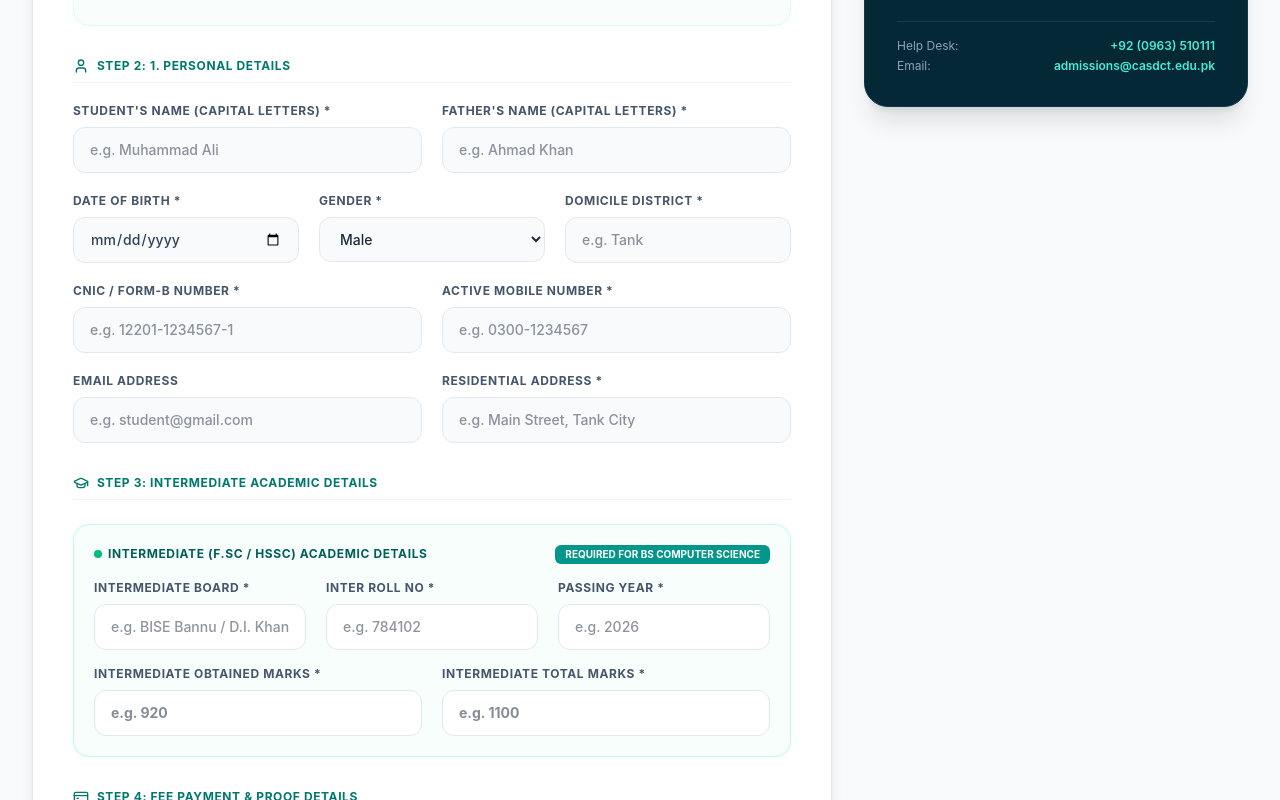
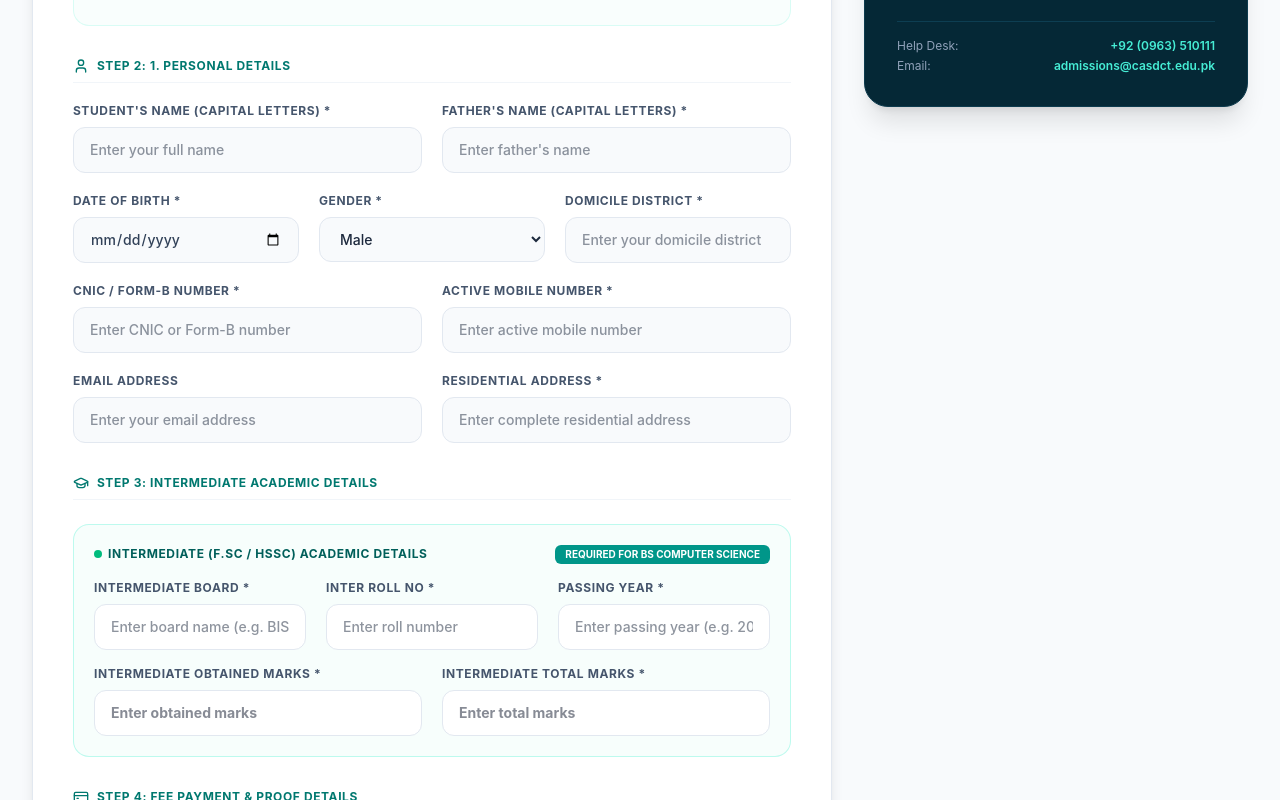
Before and after one commit to tanveermedaveer-jpg/gdc-tank-website, a React (Vite) app: page /apply in a window 1280 px wide. Shown: the part 700-1500 px from the top of the page. Built offline with nearby package versions, Linux system fonts and the light colour scheme.

Commit message:
Update admission form placeholders and strict dynamic academic details switching

```diff
--- a/src/pages/ApplyNow.jsx
+++ b/src/pages/ApplyNow.jsx
@@ -181,7 +181,7 @@ export default function ApplyNow() {
             {t('onlineAdmissionReg')}
           </h1>
           <p className="text-teal-300 text-sm sm:text-base font-semibold max-w-xl mx-auto uppercase tracking-wider">
-            {t('academicSession')} • Fall 2026
+            {t('academicSession')} • 2026-2027
           </p>
         </div>
       </section>
@@ -245,7 +245,7 @@ export default function ApplyNow() {
           ) : (
             <div className="grid grid-cols-1 lg:grid-cols-3 gap-8">
 
-              {/* Left Side: Dynamic Admission Form */}
+              {/* Left Side: Clean Dynamic Admission Form */}
               <div className="lg:col-span-2 bg-white dark:bg-slate-900 border border-slate-200 dark:border-slate-800 rounded-3xl p-6 sm:p-10 shadow-lg">
 
                 {/* Form Header */}
@@ -315,7 +315,7 @@ export default function ApplyNow() {
                         <input
                           type="text" name="studentName" value={formData.studentName} onChange={handleChange} required
                           className="w-full bg-slate-50 dark:bg-slate-800 border border-slate-200 dark:border-slate-700 rounded-xl px-4 py-3 text-sm focus:outline-none focus:ring-2 focus:ring-teal-500 font-medium"
-                          placeholder="e.g. Muhammad Ali"
+                          placeholder="Enter your full name"
                         />
                       </div>
                       <div>
@@ -325,7 +325,7 @@ export default function ApplyNow() {
                         <input
                           type="text" name="fatherName" value={formData.fatherName} onChange={handleChange} required
                           className="w-full bg-slate-50 dark:bg-slate-800 border border-slate-200 dark:border-slate-700 rounded-xl px-4 py-3 text-sm focus:outline-none focus:ring-2 focus:ring-teal-500 font-medium"
-                          placeholder="e.g. Ahmad Khan"
+                          placeholder="Enter father's name"
                         />
                       </div>
                     </div>
@@ -359,7 +359,7 @@ export default function ApplyNow() {
                         <input
                           type="text" name="domicile" value={formData.domicile} onChange={handleChange} required
                           className="w-full bg-slate-50 dark:bg-slate-800 border border-slate-200 dark:border-slate-700 rounded-xl px-4 py-3 text-sm focus:outline-none focus:ring-2 focus:ring-teal-500 font-medium"
-                          placeholder="e.g. Tank"
+                          placeholder="Enter your domicile district"
                         />
                       </div>
                     </div>
@@ -372,7 +372,7 @@ export default function ApplyNow() {
                         <input
                           type="text" name="cnic" value={formData.cnic} onChange={handleChange} required
                           className="w-full bg-slate-50 dark:bg-slate-800 border border-slate-200 dark:border-slate-700 rounded-xl px-4 py-3 text-sm focus:outline-none focus:ring-2 focus:ring-teal-500 font-medium"
-                          placeholder="e.g. 12201-1234567-1"
+                          placeholder="Enter CNIC or Form-B number"
                         />
                       </div>
                       <div>
@@ -382,7 +382,7 @@ export default function ApplyNow() {
                         <input
                           type="tel" name="mobile" value={formData.mobile} onChange={handleChange} required
                           className="w-full bg-slate-50 dark:bg-slate-800 border border-slate-200 dark:border-slate-700 rounded-xl px-4 py-3 text-sm focus:outline-none focus:ring-2 focus:ring-teal-500 font-medium"
-                          placeholder="e.g. 0300-1234567"
+                          placeholder="Enter active mobile number"
                         />
                       </div>
                     </div>
@@ -395,7 +395,7 @@ export default function ApplyNow() {
                         <input
                           type="email" name="email" value={formData.email} onChange={handleChange}
                           className="w-full bg-slate-50 dark:bg-slate-800 border border-slate-200 dark:border-slate-700 rounded-xl px-4 py-3 text-sm focus:outline-none focus:ring-2 focus:ring-teal-500 font-medium"
-                          placeholder="e.g. student@gmail.com"
+                          placeholder="Enter your email address"
                         />
                       </div>
                       <div>
@@ -405,7 +405,7 @@ export default function ApplyNow() {
                         <input
                           type="text" name="address" value={formData.address} onChange={handleChange} required
                           className="w-full bg-slate-50 dark:bg-slate-800 border border-slate-200 dark:border-slate-700 rounded-xl px-4 py-3 text-sm focus:outline-none focus:ring-2 focus:ring-teal-500 font-medium"
-                          placeholder="e.g. Main Street, Tank City"
+                          placeholder="Enter complete residential address"
                         />
                       </div>
                     </div>
@@ -449,7 +449,7 @@ export default function ApplyNow() {
                             <input
                               type="text" name="matricBoard" value={formData.matricBoard} onChange={handleChange} required={!isBsProgram}
                               className="w-full bg-white dark:bg-slate-800 border border-slate-200 dark:border-slate-700 rounded-xl px-4 py-3 text-sm focus:outline-none focus:ring-2 focus:ring-teal-500 font-medium"
-                              placeholder="e.g. BISE Bannu / D.I. Khan"
+                              placeholder="Enter board name (e.g. BISE D.I. Khan)"
                             />
                           </div>
                           <div>
@@ -459,7 +459,7 @@ export default function ApplyNow() {
                             <input
                               type="text" name="matricRollNo" value={formData.matricRollNo} onChange={handleChange} required={!isBsProgram}
                               className="w-full bg-white dark:bg-slate-800 border border-slate-200 dark:border-slate-700 rounded-xl px-4 py-3 text-sm focus:outline-none focus:ring-2 focus:ring-teal-500 font-medium"
-                              placeholder="e.g. 452109"
+                              placeholder="Enter roll number"
                             />
                           </div>
                           <div>
@@ -469,7 +469,7 @@ export default function ApplyNow() {
                             <input
                               type="text" name="matricPassingYear" value={formData.matricPassingYear} onChange={handleChange} required={!isBsProgram}
                               className="w-full bg-white dark:bg-slate-800 border border-slate-200 dark:border-slate-700 rounded-xl px-4 py-3 text-sm focus:outline-none focus:ring-2 focus:ring-teal-500 font-medium"
-                              placeholder="e.g. 2025"
+                              placeholder="Enter passing year (e.g. 2026)"
                             />
                           </div>
                         </div>
@@ -482,7 +482,7 @@ export default function ApplyNow() {
                             <input
                               type="number" name="matricObtainedMarks" value={formData.matricObtainedMarks} onChange={handleChange} required={!isBsProgram}
                               className="w-full bg-white dark:bg-slate-800 border border-slate-200 dark:border-slate-700 rounded-xl px-4 py-3 text-sm focus:outline-none focus:ring-2 focus:ring-teal-500 font-bold text-slate-900 dark:text-white"
-                              placeholder="e.g. 850"
+                              placeholder="Enter obtained marks"
                             />
                           </div>
                           <div>
@@ -492,7 +492,7 @@ export default function ApplyNow() {
                             <input
                               type="number" name="matricTotalMarks" value={formData.matricTotalMarks} onChange={handleChange} required={!isBsProgram}
                               className="w-full bg-white dark:bg-slate-800 border border-slate-200 dark:border-slate-700 rounded-xl px-4 py-3 text-sm focus:outline-none focus:ring-2 focus:ring-teal-500 font-bold text-slate-900 dark:text-white"
-                              placeholder="e.g. 1100"
+                              placeholder="Enter total marks"
                             />
                           </div>
                         </div>
@@ -520,7 +520,7 @@ export default function ApplyNow() {
                             <input
                               type="text" name="interBoard" value={formData.interBoard} onChange={handleChange} required={isBsProgram}
                               className="w-full bg-white dark:bg-slate-800 border border-slate-200 dark:border-slate-700 rounded-xl px-4 py-3 text-sm focus:outline-none focus:ring-2 focus:ring-teal-500 font-medium"
-                              placeholder="e.g. BISE Bannu / D.I. Khan"
+                              placeholder="Enter board name (e.g. BISE D.I. Khan)"
                             />
                           </div>
                           <div>
@@ -530,7 +530,7 @@ export default function ApplyNow() {
                             <input
                               type="text" name="interRollNo" value={formData.interRollNo} onChange={handleChange} required={isBsProgram}
                               className="w-full bg-white dark:bg-slate-800 border border-slate-200 dark:border-slate-700 rounded-xl px-4 py-3 text-sm focus:outline-none focus:ring-2 focus:ring-teal-500 font-medium"
-                              placeholder="e.g. 784102"
+                              placeholder="Enter roll number"
                             />
                           </div>
                           <div>
@@ -540,7 +540,7 @@ export default function ApplyNow() {
                             <input
                               type="text" name="interPassingYear" value={formData.interPassingYear} onChange={handleChange} required={isBsProgram}
                               className="w-full bg-white dark:bg-slate-800 border border-slate-200 dark:border-slate-700 rounded-xl px-4 py-3 text-sm focus:outline-none focus:ring-2 focus:ring-teal-500 font-medium"
-                              placeholder="e.g. 2026"
+                              placeholder="Enter passing year (e.g. 2026)"
                             />
                           </div>
                         </div>
@@ -553,7 +553,7 @@ export default function ApplyNow() {
                             <input
                               type="number" name="interObtainedMarks" value={formData.interObtainedMarks} onChange={handleChange} required={isBsProgram}
                               className="w-full bg-white dark:bg-slate-800 border border-slate-200 dark:border-slate-700 rounded-xl px-4 py-3 text-sm focus:outline-none focus:ring-2 focus:ring-teal-500 font-bold text-slate-900 dark:text-white"
-                              placeholder="e.g. 920"
+                              placeholder="Enter obtained marks"
                             />
                           </div>
                           <div>
@@ -563,7 +563,7 @@ export default function ApplyNow() {
                             <input
                               type="number" name="interTotalMarks" value={formData.interTotalMarks} onChange={handleChange} required={isBsProgram}
                               className="w-full bg-white dark:bg-slate-800 border border-slate-200 dark:border-slate-700 rounded-xl px-4 py-3 text-sm focus:outline-none focus:ring-2 focus:ring-teal-500 font-bold text-slate-900 dark:text-white"
-                              placeholder="e.g. 1100"
+                              placeholder="Enter total marks"
                             />
                           </div>
                         </div>
@@ -603,7 +603,7 @@ export default function ApplyNow() {
                         <input
                           type="text" name="trxId" value={formData.trxId} onChange={handleChange} required
                           className="w-full bg-slate-50 dark:bg-slate-800 border border-slate-200 dark:border-slate-700 rounded-xl px-4 py-3 text-sm focus:outline-none focus:ring-2 focus:ring-teal-500 font-semibold"
-                          placeholder="e.g. 98273641 or Bank Slip No"
+                          placeholder="Enter transaction ID or bank receipt number"
                         />
                       </div>
                     </div>
```
